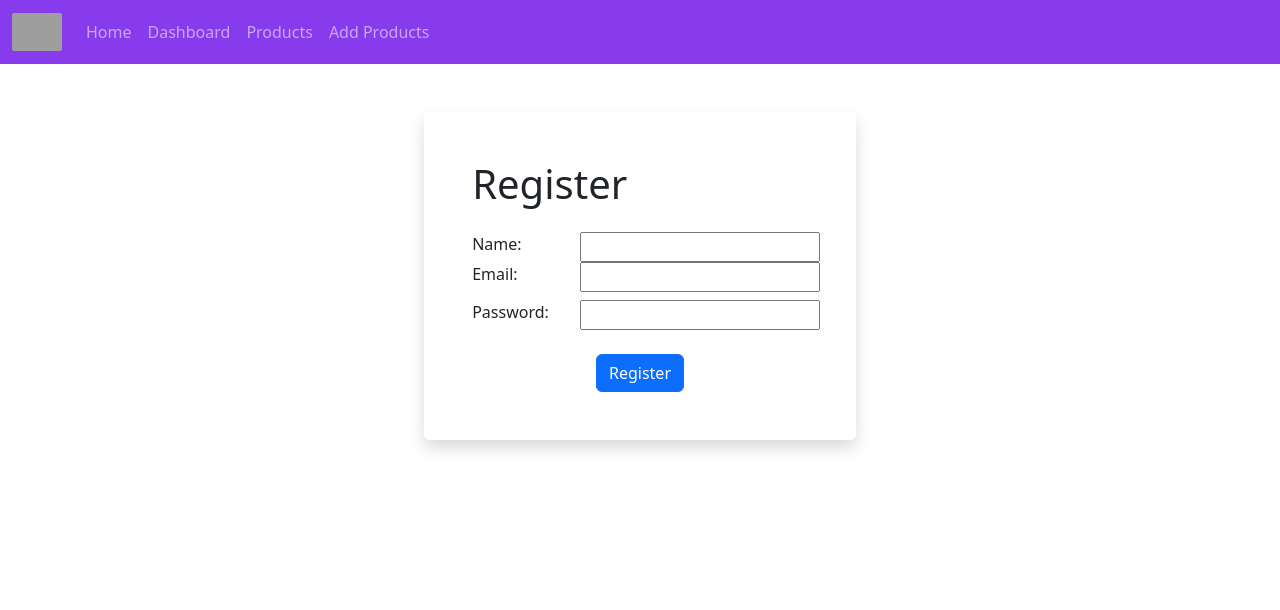
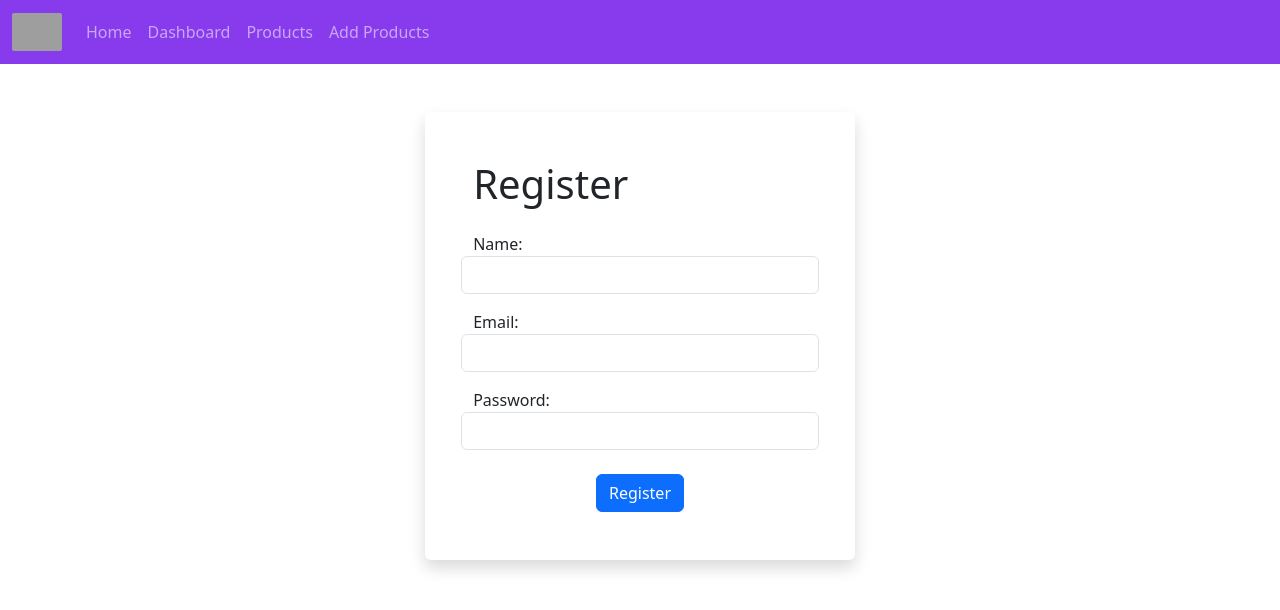
Before and after one commit to Jp8125/inv_sys, an Angular app: page /register in a window 1280 px wide. Shown: the top 610 px of the page. Built offline with nearby package versions, Linux system fonts and the light colour scheme; grey boxes are pictures that could not be loaded.

Commit message:
registration layout formated

```diff
--- a/src/app/register/register.component.html
+++ b/src/app/register/register.component.html
@@ -2,18 +2,18 @@
 <div class="container d-flex justify-content-center p-5">
     <div class="p-5 shadow rounded">
       <h1 class="mb-4">Register </h1>
-      <form (ngSubmit)="addUser()">
+      <form (ngSubmit)="addUser()" class="form-group">
         <div class="row">
-          <label for="email" class="col">Name:</label>
-          <input type="email" id="email" name="username" [(ngModel)]=" newUser.name" required class="col-8">
+          <label for="email" class="col-sm-2">Name:</label>
+          <input type="email" id="email" name="username" [(ngModel)]=" newUser.name" required class="col-sm-10 form-control">
+        </div>
+        <div class="row my-3">
+          <label for="email" class="col-sm-2">Email:</label>
+          <input type="email" id="email" name="username" [(ngModel)]=" newUser.email" required class="col-sm-10 form-control">
         </div>
         <div class="row">
-          <label for="email" class="col">Email:</label>
-          <input type="email" id="email" name="username" [(ngModel)]=" newUser.email" required class="col-8">
-        </div>
-        <div class="row mt-2">
-          <label for="password" class="col">Password:</label>
-          <input type="password" id="password" name="password" [(ngModel)]=" newUser.password" required class="col-8">
+          <label for="password" class="col-sm-2">Password:</label>
+          <input type="password" id="password" name="password" [(ngModel)]=" newUser.password" required class="col-sm-10 form-control">
         </div>
         <div class="container d-flex justify-content-center mt-4"><button type="submit" class="btn btn-primary">Register</button></div>
       </form>
```
